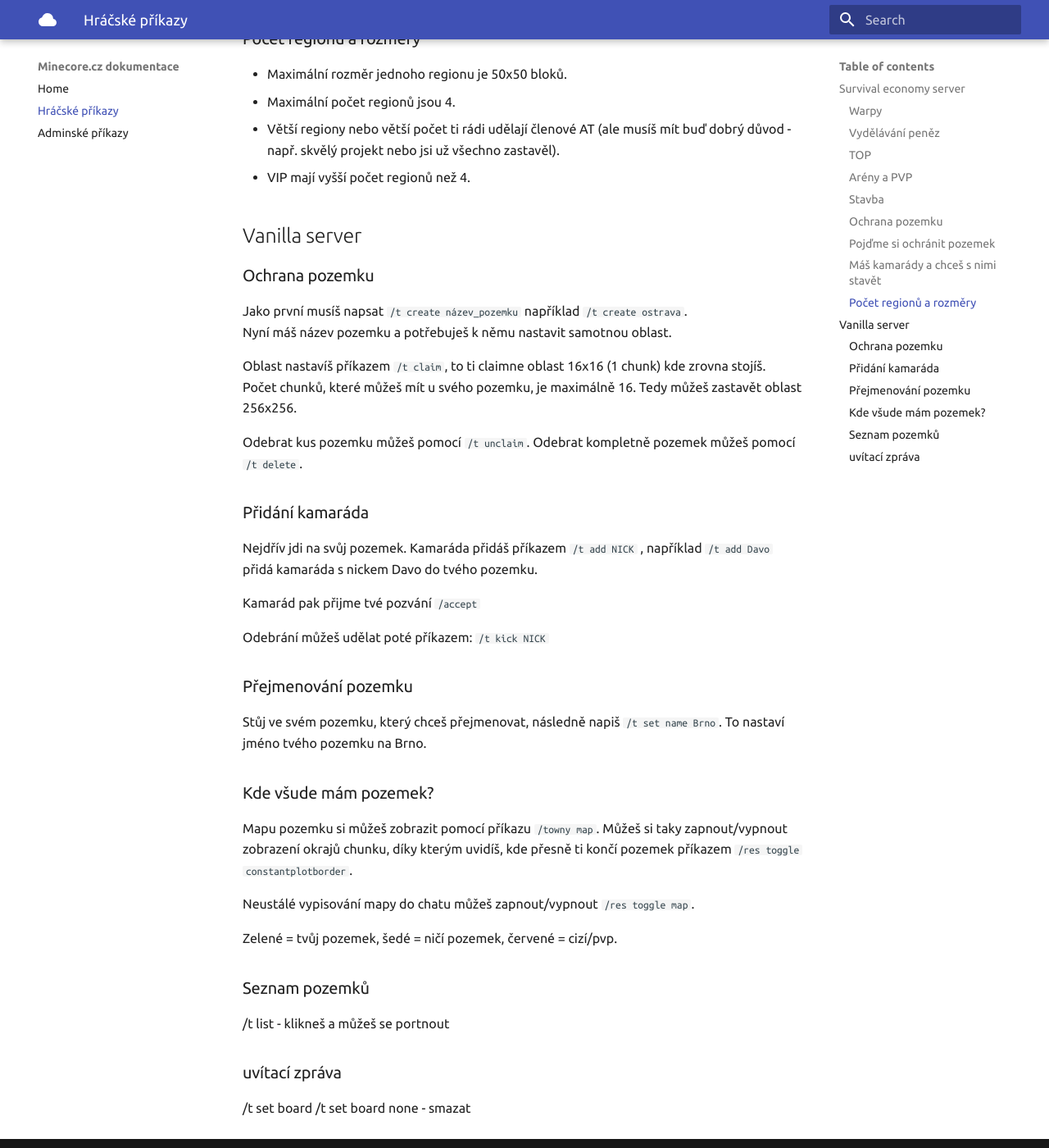
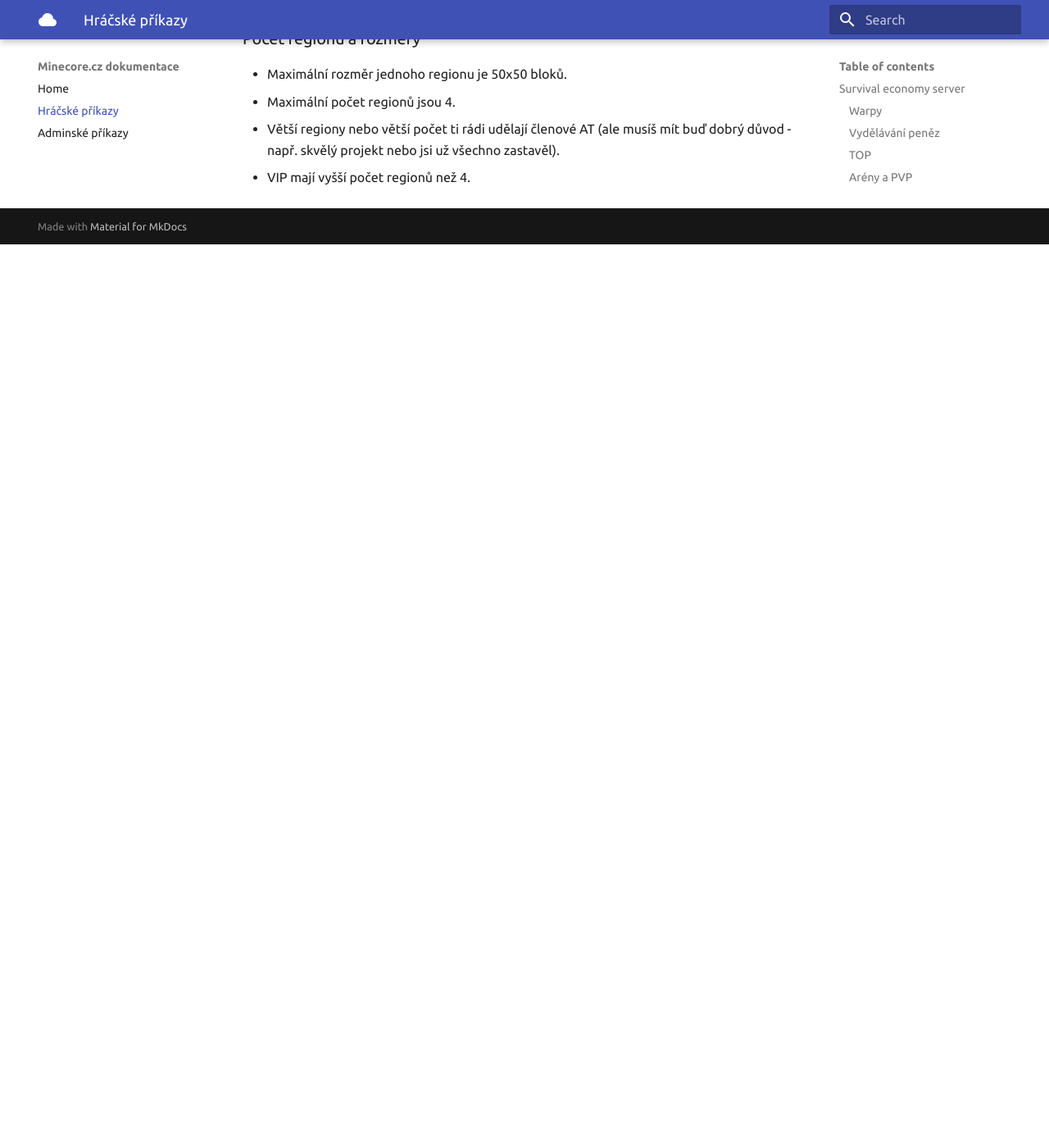
Before and after one commit to Ownercz/minecore-docs, an MkDocs documentation site: the page built from docs/player.md, in a window 1280 px wide and 1400 px high, scrolled down 2135 px. Shown: the whole window at 82% size. Built offline with MkDocs 1.6.1 and Material for MkDocs 9.7.7, drawn with Linux system fonts in a browser that asks for light colours; after the commit the page ends 2433 px from its top, so only the background shows below that.

Commit message:
Update player.md

```diff
--- a/docs/player.md
+++ b/docs/player.md
@@ -65,42 +65,3 @@ Získal si kamarády, skvělá práce! Tak je pojďme pozvat do tvého pozemku.
 - Maximální počet regionů jsou 4.
 - Větší regiony nebo větší počet ti rádi udělají členové AT (ale musíš mít buď dobrý důvod - např. skvělý projekt nebo jsi už všechno zastavěl).
 - VIP mají vyšší počet regionů než 4.
-
-
-
-## Vanilla server
-### Ochrana pozemku
-
-Jako první musíš napsat `/t create název_pozemku` například `/t create ostrava`.
-Nyní máš název pozemku a potřebuješ k němu nastavit samotnou oblast.
-
-Oblast nastavíš příkazem `/t claim`, to ti claimne oblast 16x16 (1 chunk) kde zrovna stojíš.
-Počet chunků, které můžeš mít u svého pozemku, je maximálně 16. Tedy můžeš zastavět oblast 256x256.
-
-Odebrat kus pozemku můžeš pomocí `/t unclaim`.
-Odebrat kompletně pozemek můžeš pomocí `/t delete`.
-
-### Přidání kamaráda
-Nejdřív jdi na svůj pozemek. Kamaráda přidáš příkazem `/t add NICK` , například `/t add Davo` přidá kamaráda s nickem Davo do tvého pozemku.
-
-Kamarád pak přijme tvé pozvání `/accept`
-
-Odebrání můžeš udělat poté příkazem: `/t kick NICK`
-
-### Přejmenování pozemku
-Stůj ve svém pozemku, který chceš přejmenovat, následně napiš `/t set name Brno`. To nastaví jméno tvého pozemku na Brno.
-
-### Kde všude mám pozemek?
-Mapu pozemku si můžeš zobrazit pomocí příkazu `/towny map`.
-Můžeš si taky zapnout/vypnout zobrazení okrajů chunku, díky kterým uvidíš, kde přesně ti končí pozemek příkazem `/res toggle constantplotborder`.
-
-Neustálé vypisování mapy do chatu můžeš zapnout/vypnout `/res toggle map`.
-
-Zelené = tvůj pozemek, šedé = ničí pozemek, červené = cizí/pvp.
-
-### Seznam pozemků
-/t list - klikneš a můžeš se portnout
-
-### uvítací zpráva
-/t set board
-/t set board none - smazat
```
